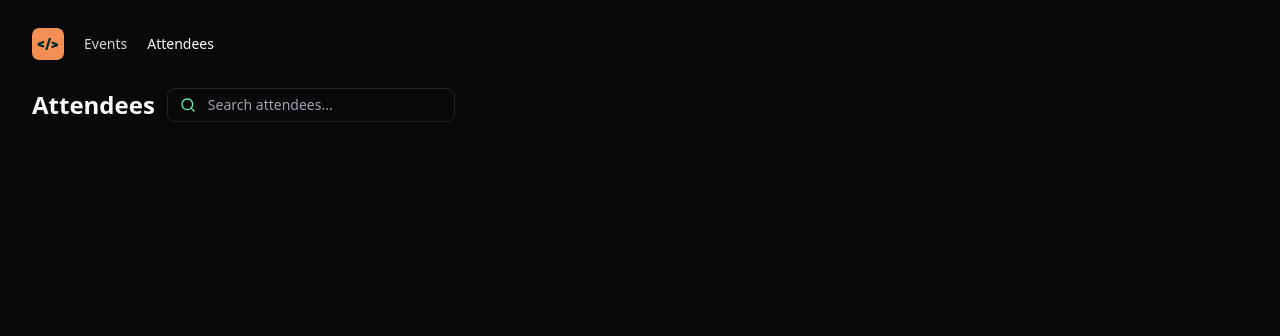
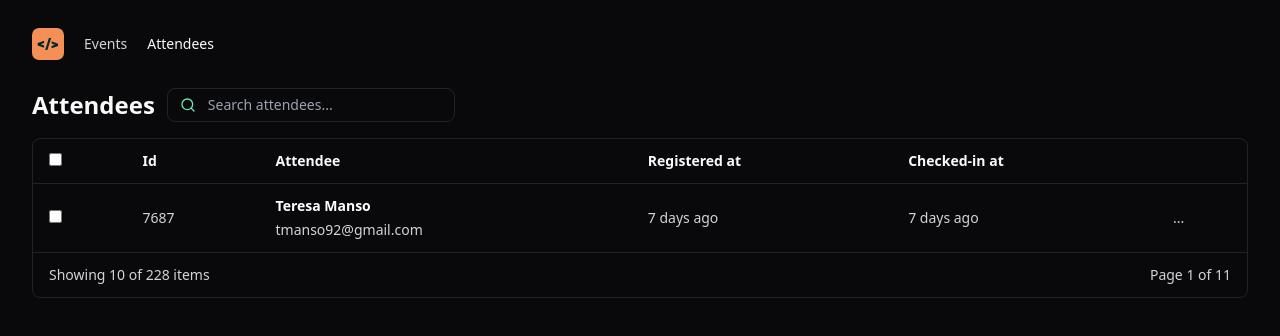
Before and after one commit to tmanso9/pass-in-react, a React (Vite) app: page / in a window 1280 px wide. Shown: the top 336 px of the page. Built offline with nearby package versions, Linux system fonts and the light colour scheme.

Commit message:
table styling done

```diff
--- a/src/components/attendee-list.tsx
+++ b/src/components/attendee-list.tsx
@@ -2,6 +2,7 @@ import { Search } from 'lucide-react'
 
 export function AttendeeList() {
 	return (
+		<div className="flex flex-col gap-4">
 			<div className="flex gap-3 items-center">
 				<h1 className="font-bold text-2xl">Attendees</h1>
 				<div className="px-3 py-1.5 text-sm border border-white/10 rounded-lg w-72 flex items-center gap-3">
@@ -12,5 +13,53 @@ export function AttendeeList() {
 					/>
 				</div>
 			</div>
+			<div className="border border-white/10 rounded-lg">
+				<table className="w-full">
+					<thead>
+						<tr className="border-b border-white/10">
+							<th className="py-3 px-4 text-sm font-semibold text-left">
+								<input type="checkbox" name="" id="" />
+							</th>
+							<th className="py-3 px-4 text-sm font-semibold text-left">Id</th>
+							<th className="py-3 px-4 text-sm font-semibold text-left">Attendee</th>
+							<th className="py-3 px-4 text-sm font-semibold text-left">
+								Registered at
+							</th>
+							<th className="py-3 px-4 text-sm font-semibold text-left">
+								Checked-in at
+							</th>
+							<th className="py-3 px-4 text-sm font-semibold text-left"></th>
+						</tr>
+					</thead>
+					<tbody>
+						<tr className="border-b border-white/10">
+							<td className="py-3 px-4 text-sm text-zinc-300">
+								<input type="checkbox" name="" id="" />
+							</td>
+							<td className="py-3 px-4 text-sm text-zinc-300">7687</td>
+							<td className="py-3 px-4 text-sm text-zinc-300">
+								<div className="flex flex-col gap-1">
+									<span className="text-white font-semibold">Teresa Manso</span>
+									<span>tmanso92@gmail.com</span>
+								</div>
+							</td>
+							<td className="py-3 px-4 text-sm text-zinc-300">7 days ago</td>
+							<td className="py-3 px-4 text-sm text-zinc-300">7 days ago</td>
+							<td className="py-3 px-4 text-sm text-zinc-300">
+								<button>...</button>
+							</td>
+						</tr>
+					</tbody>
+					<tfoot>
+						<td className="py-3 px-4 text-sm text-zinc-300" colSpan={3}>
+							Showing 10 of 228 items
+						</td>
+						<td className="py-3 px-4 text-sm text-zinc-300 text-right" colSpan={3}>
+							Page 1 of 11
+						</td>
+					</tfoot>
+				</table>
+			</div>
+		</div>
 	)
 }
```
Lines whose indentation alone changed are shown as unchanged.
